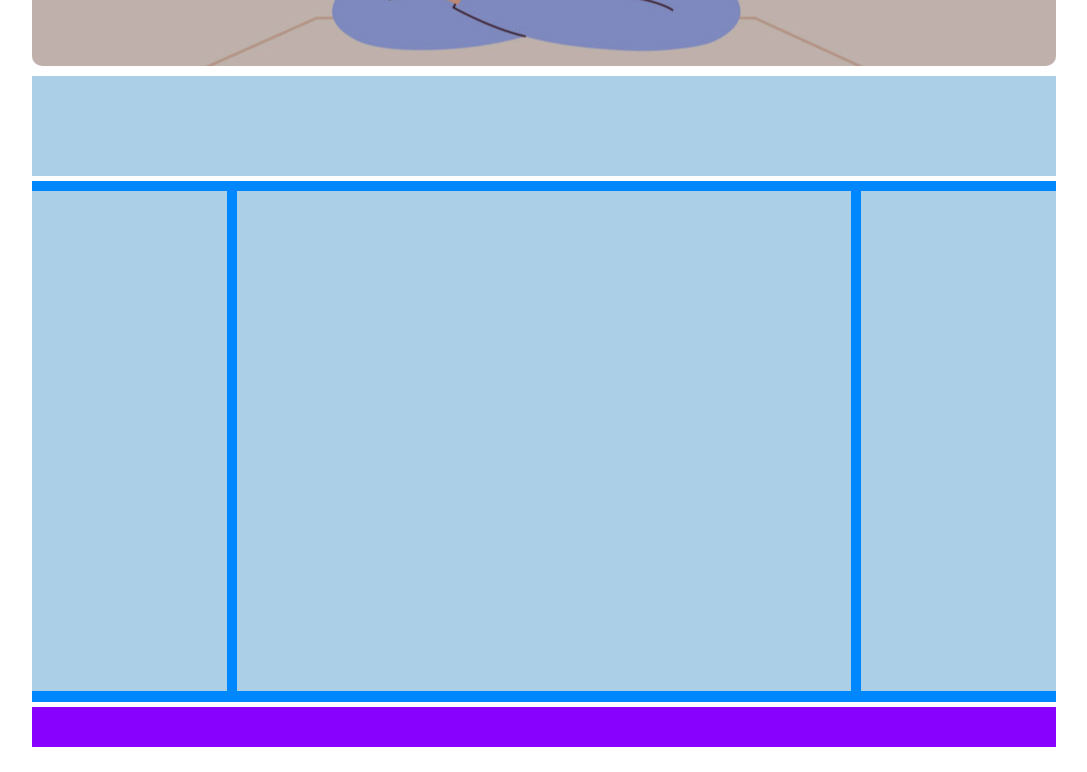
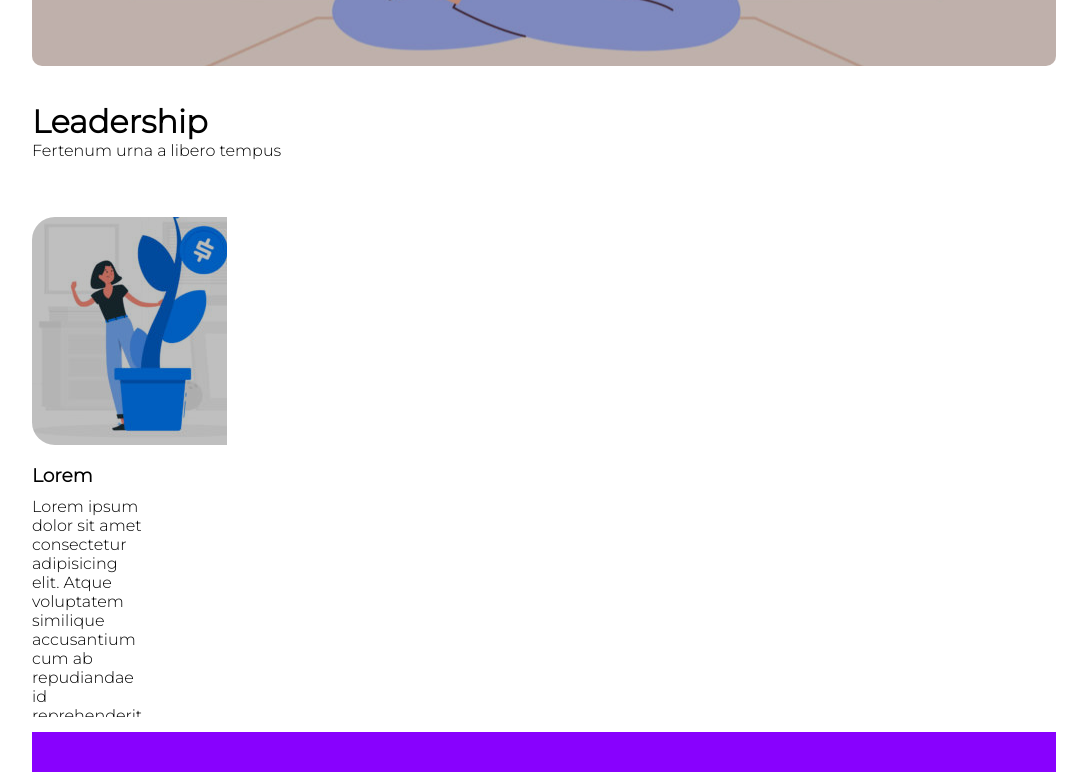
Before and after one commit to DomenicoAgostino/htmlcss-wp, a plain HTML site: page index.html in a window 1280 px wide. Shown: the part 614-1386 px from the top of the page, without its empty margins (96-1183 px from the left). Before the commit the page ends 1361 px from the top, so only its background shows below. Drawn offline with Linux system fonts and the light colour scheme.

Commit message:
Modifiche e Aggiunta prima parte main

```diff
--- a/Assets/css/style.css
+++ b/Assets/css/style.css
@@ -81,7 +81,7 @@ nav ul li a{
 }
 
 
-.overlay.text {
+.overlay {
   background-color: rgba(0, 0, 0, 0.25);
   height: 100%;
 }
@@ -98,15 +98,19 @@ nav ul li a{
 
 
 
+
 /* main */
 
 .color {
-  background-color: rgb(0, 135, 254);
-
+  background-color:white;
 }
 
 .col {
-  background-color: rgb(171, 207, 231);
+  background-color: white);
+}
+
+div>h1 {
+  font-weight: bold
 }
 
 aside {
@@ -122,6 +126,9 @@ section {
 
 
 
+
+
+
 .col {
   float: left;
   margin-top: 1%;
@@ -132,6 +139,9 @@ section {
 
 .col.left {
   margin-right: 1%;
+  background-repeat: no-repeat;
+  background-position: center;
+  overflow: hidden;
 
 
 }
@@ -140,12 +150,42 @@ section {
   margin-left: 1%;
 }
 
+.box1 {
+  width: 228px;
+  height: 228px;
+  background-image: url(../img/img-1.jpg);
+  background-position: center;
+  border-radius: 10%;
+  overflow: hidden;
+  margin-bottom: 10%;
+
+}
+
+.box2 {
+  width: 228px;
+  height: 228px;
+  background-image: url(../img/img-1.jpg);
+  background-position: center;
+  border-radius: 10%;
+  overflow: hidden;
+  margin-bottom: 10%;
+}
+
+div > h3 {
+  padding-bottom: 5%;
+}
+
+
 .main-top {
   height: 100px;
   width: 80%;
-  background-color: rgb(171, 207, 231);
+  background-color: white;
+  padding-top: 2%;
 
+}
 
+div.text-box1>h3 {
+  padding-bottom: 10%;
 }
 
 footer {
--- a/index.html
+++ b/index.html
@@ -43,11 +43,25 @@
     </header>
     <main>
       <div>
-      <div class="main-top container"></div>
+      <div class="main-top container">
+        <h1>Leadership</h1>
+        <p class="trasparente">Fertenum urna a libero tempus</p>
+      </div>
       <div class="container clearfix color">
-        <aside class="col left"></aside>
-        <section class="col center"></section>
-        <aside class="col right"></aside>
+        <div>
+          <aside class="col left">
+            <div class="box1">
+              <div class="overlay"></div>
+            </div>
+            <div text-box1>
+            <h3>Lorem</h3>
+            <p>Lorem ipsum dolor sit amet consectetur adipisicing elit. Atque voluptatem similique accusantium cum ab repudiandae id reprehenderit quibusdam velit, odit optio possimus debitis soluta molestias? Iusto perferendis dicta minus corporis.</p>
+          </div>
+          </aside>
+          <section class="col center">
+          </section>
+        <aside class="col right"
+        </aside>
       </div>
 
     </main>
```
